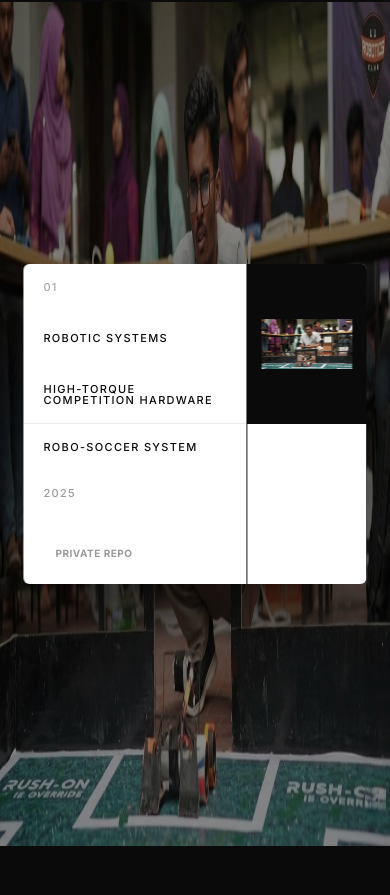
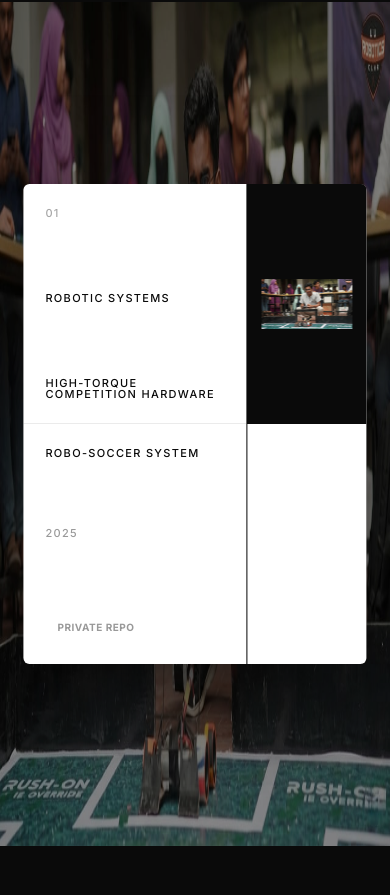
Before and after one commit to redwan2003-bot/RedwanAhmmed, a Next.js app: page / in a window 390 px wide. Shown: the part 9149-10044 px from the top of the page. Built offline with nearby package versions, Linux system fonts and the light colour scheme.

Commit message:
feat: scale slider card to 75vw/1200px wide, 240px tall with matching animation constant

```diff
--- a/app/globals.css
+++ b/app/globals.css
@@ -179,13 +179,13 @@ body {
   left: 50%;
   top: 50%;
   transform: translate(-50%, -50%);
-  width: 78vw;
-  max-width: 960px;
-  height: 160px;
+  width: 75vw;
+  max-width: 1200px;
+  height: 240px;
   overflow: hidden;
   z-index: 10;
   display: grid;
-  grid-template-columns: 1fr 240px 1fr;
+  grid-template-columns: 1fr 280px 1fr;
   background: white;
   box-shadow: 0 40px 100px -20px rgba(0, 0, 0, 0.8);
   transition: transform 0.3s cubic-bezier(0.25, 1, 0.5, 1),
@@ -201,7 +201,7 @@ body {
 /* Left panel */
 .slider-card-left {
   position: relative;
-  height: 160px;
+  height: 240px;
   overflow: hidden;
   border-right: 1px solid rgba(0, 0, 0, 0.08);
 }
@@ -209,7 +209,7 @@ body {
 /* Thumbnail center panel */
 .slider-card-thumb {
   position: relative;
-  height: 160px;
+  height: 240px;
   overflow: hidden;
   background: #0A0A0A;
 }
@@ -219,7 +219,7 @@ body {
   top: 0;
   left: 0;
   width: 100%;
-  height: 160px;
+  height: 240px;
   overflow: hidden;
   will-change: transform;
 }
@@ -239,7 +239,7 @@ body {
 /* Right panel */
 .slider-card-right {
   position: relative;
-  height: 160px;
+  height: 240px;
   overflow: hidden;
   border-left: 1px solid rgba(0, 0, 0, 0.08);
 }
@@ -250,11 +250,11 @@ body {
   top: 0;
   left: 0;
   width: 100%;
-  height: 160px;
+  height: 240px;
   display: flex;
   flex-direction: column;
   justify-content: space-between;
-  padding: 22px 28px;
+  padding: 32px 36px;
   will-change: transform;
 }
 
@@ -327,10 +327,10 @@ body {
 @media (max-width: 768px) {
   .slider-card {
     width: 88vw;
-    height: 320px;
+    height: 480px;
     display: grid;
     grid-template-columns: 1fr 120px;
-    grid-template-rows: 160px 160px;
+    grid-template-rows: 240px 240px;
     grid-template-areas:
       "left  thumb"
       "right thumb";
@@ -340,23 +340,23 @@ body {
 
   .slider-card-left {
     grid-area: left;
-    height: 160px;
+    height: 240px;
     border-right: none !important;
     border-bottom: 1px solid rgba(0, 0, 0, 0.08) !important;
   }
 
   .slider-card-thumb {
     grid-area: thumb;
-    height: 320px;
+    height: 480px;
     overflow: hidden;
     border-left: 1px solid rgba(0, 0, 0, 0.08) !important;
   }
 
-  /* Clip thumb to top 160px to avoid double-image during transitions */
+  /* Clip thumb to top 240px to avoid double-image during transitions */
   .slider-card-thumb::after {
     content: '';
     position: absolute;
-    top: 160px;
+    top: 240px;
     left: 0;
     right: 0;
     bottom: 0;
@@ -365,18 +365,19 @@ body {
   }
 
   .slider-thumb-item {
-    height: 160px;
+    height: 240px;
   }
 
   .slider-card-right {
     grid-area: right;
-    height: 160px;
+    height: 240px;
     border-left: none !important;
     border-bottom: none;
   }
 
   .slider-card-info {
-    padding: 18px 20px;
+    padding: 24px 22px;
+    height: 240px;
   }
 
   .slider-card-info--right {
--- a/components/WorkSlider.tsx
+++ b/components/WorkSlider.tsx
@@ -62,12 +62,12 @@ const lerp = (start: number, end: number, factor: number) =>
 const clamp = (val: number, min: number, max: number) =>
   Math.max(min, Math.min(max, val));
 
+const CARD_HEIGHT = 240; // height of center white card in px — update CSS to match
+
 export default function WorkSlider() {
   const [activeIndex, setActiveIndex] = React.useState(0);
   const activeIndexRef = React.useRef(0);
   const lastTransitionTime = React.useRef(0);
-
-  const CARD_HEIGHT = 160; // height of center white card in px
 
   const state = React.useRef({
     currentY: 0,
```
